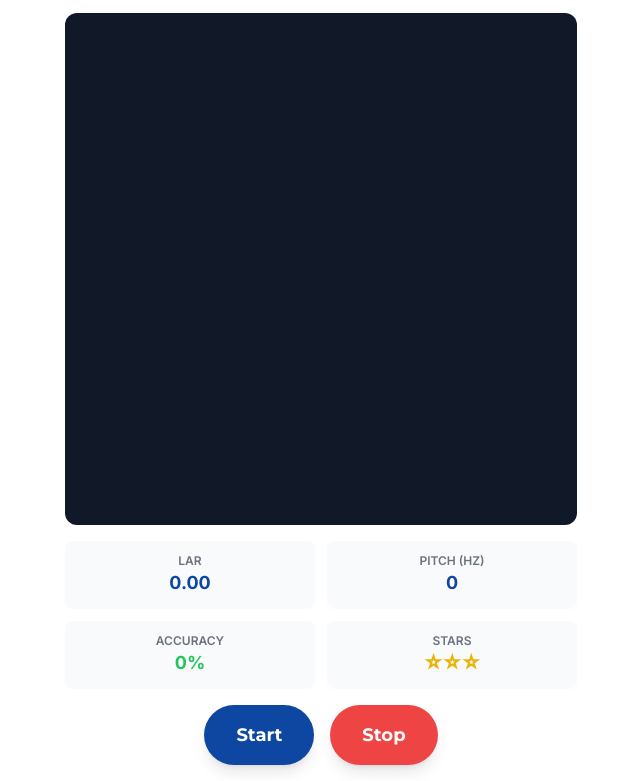
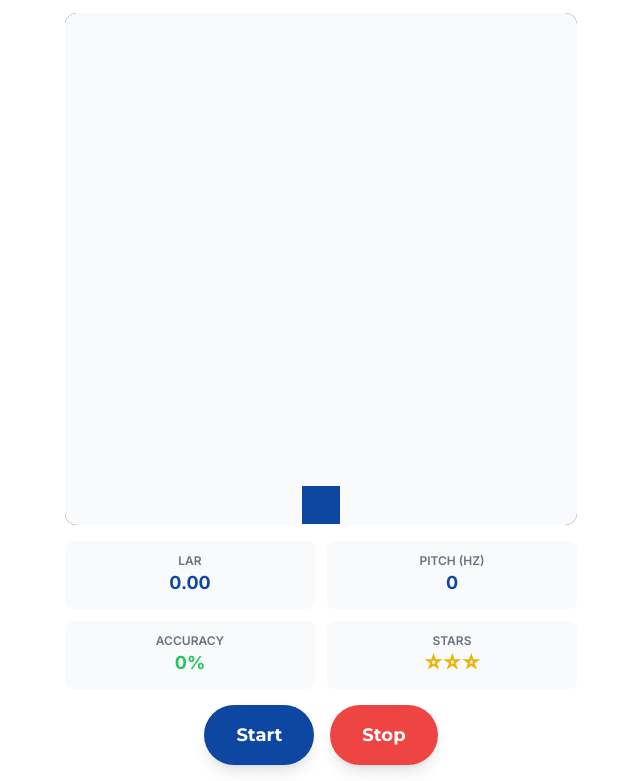
Before and after one commit to MBOEDIK/v-nada, a website built with Vite: page index.html in a window 1280 px wide. Both pictures are taken after a click on the button "Start". Shown: the part 71-852 px from the top of the page, without its empty margins (319-959 px from the left). Built offline with nearby package versions, Linux system fonts and the light colour scheme; what @mediapipe/camera_utils, @mediapipe/face_mesh would draw is missing.

Commit message:
Setup Canvas + Game Loop  Penerapan arsitektur physics state machine yang dipadukan dengan deterministic throttle dan zero-allocation loop

```diff
--- a/index.html
+++ b/index.html
@@ -21,6 +21,7 @@
       <section id="camera-view" class="relative w-full aspect-square bg-gray-900 rounded-xl overflow-hidden">
         <video id="camera-feed" class="absolute inset-0 w-full h-full object-cover" autoplay playsinline></video>
         <canvas id="overlay-canvas" class="absolute inset-0 w-full h-full"></canvas>
+        <canvas id="game-canvas" class="absolute inset-0 w-full h-full hidden"></canvas>
       </section>
 
       <section id="feedback-panel" class="grid grid-cols-2 gap-3">
--- /dev/null
+++ b/src/components/game.js
@@ -0,0 +1,285 @@
+/**
+ * game.js — VocaTone Single-Game Placeholder (GAME-01)
+ *
+ * Canvas2D game loop with throttled physics for the VocaTone
+ * audio-only training module.  A placeholder rectangle's Y-position
+ * is driven by microphone pitch input from the Web Audio API pipeline.
+ *
+ * Motion phases:
+ *   Rise  — pitch > 0: constant upward velocity
+ *   Hover — pitch stable in [fMin, fMax] ≥ 500 ms: sinusoidal drift
+ *   Fall  — pitch null/0: gravity acceleration
+ *
+ * Performance contract:
+ *   - 20 FPS cap via 50 ms time-debounce (TECH-04)
+ *   - Zero heap allocation inside the game loop (pre-allocated state)
+ *   - cancelAnimationFrame + null pointer cleanup on stop
+ */
+
+// ── Constants ───────────────────────────────────────────────────────
+
+/** Placeholder object width (px). */
+const OBJ_W = 40;
+
+/** Placeholder object height (px). */
+const OBJ_H = 40;
+
+/** Rise speed — px per frame upward (negative Y). */
+const RISE_SPEED = 2;
+
+/** Gravity acceleration — px per frame² downward. */
+const GRAVITY = 1.5;
+
+/** Terminal fall velocity — px per frame cap. */
+const MAX_FALL_SPEED = 8;
+
+/** Duration (ms) pitch must stay in target range to trigger hover. */
+const STABLE_DURATION_MS = 500;
+
+/** Minimum inter-frame interval (ms) → 20 FPS cap. */
+const FRAME_INTERVAL_MS = 50;
+
+/** Default target frequency range (Hz). */
+const DEFAULT_F_MIN = 150;
+const DEFAULT_F_MAX = 350;
+
+/** Canvas background fill colour. */
+const BG_COLOR = '#F8FAFC';
+
+/** Object fill colour (primary token). */
+const OBJ_FILL = '#0D47A1';
+
+/** Object stroke colour. */
+const OBJ_STROKE = '#FFFFFF';
+
+// ── Class ───────────────────────────────────────────────────────────
+
+class VocaToneGame {
+  /**
+   * @param {HTMLCanvasElement} canvasElement - The <canvas> to render into
+   */
+  constructor(canvasElement) {
+    this.canvas = canvasElement;
+    this.ctx = canvasElement.getContext('2d');
+
+    /** Callback that returns the current pitch in Hz (or null/0). */
+    this._pitchProvider = null;
+
+    // ── Pre-allocated per-frame state (zero GC in loop) ──────────
+    this.positionY = 0;
+    this.velocityY = 0;
+    this.fallTimer = 0;
+    this.stabilityTimer = 0;
+    this.currentPitchHz = 0;
+
+    // ── Loop control ─────────────────────────────────────────────
+    this.rafId = null;
+    this.lastFrameTime = 0;
+    this.running = false;
+
+    // ── Target frequency range (overridable) ─────────────────────
+    this.fMin = DEFAULT_F_MIN;
+    this.fMax = DEFAULT_F_MAX;
+
+    // ── Dynamic resize observer ──────────────────────────────────
+    this._resizeObserver = null;
+    this._initResize();
+  }
+
+  // ── Dynamic Resize ──────────────────────────────────────────────
+
+  _initResize() {
+    const parent = this.canvas.parentElement;
+    if (!parent) {
+      return;
+    }
+    this._resizeObserver = new ResizeObserver(() => this._syncSize());
+    this._resizeObserver.observe(parent);
+    this._syncSize();
+  }
+
+  _syncSize() {
+    const parent = this.canvas.parentElement;
+    if (!parent) {
+      return;
+    }
+    const rect = parent.getBoundingClientRect();
+    const w = Math.round(rect.width);
+    const h = Math.round(rect.height);
+    if (this.canvas.width !== w || this.canvas.height !== h) {
+      this.canvas.width = w;
+      this.canvas.height = h;
+    }
+  }
+
+  // ── Game Loop (20 FPS throttle) ─────────────────────────────────
+
+  /**
+   * Start the game loop.
+   *
+   * @param {Function} pitchProvider - Called each frame; returns Hz or null
+   */
+  startLoop(pitchProvider) {
+    if (this.running) {
+      return;
+    }
+
+    this._pitchProvider = pitchProvider || null;
+    this.running = true;
+    this.lastFrameTime = 0;
+
+    // Reset physics state — object starts at the bottom edge
+    this.positionY = this.canvas.height - OBJ_H;
+    this.velocityY = 0;
+    this.fallTimer = 0;
+    this.stabilityTimer = 0;
+
+    this.rafId = requestAnimationFrame((t) => this._loop(t));
+  }
+
+  /**
+   * Stop the loop, release the animation handle, and null references.
+   */
+  stopLoop() {
+    this.running = false;
+    if (this.rafId !== null) {
+      cancelAnimationFrame(this.rafId);
+      this.rafId = null;
+    }
+    this.lastFrameTime = 0;
+    this._pitchProvider = null;
+  }
+
+  /**
+   * Core loop — throttled to ~20 FPS via time-debounce.
+   *
+   * Throttle formula:
+   *   elapsed = timestamp - lastFrameTime
+   *   if elapsed < 50 ms → skip this frame (schedule next RAF, return)
+   *   else → process physics + render, update lastFrameTime
+   *
+   * All computation is confined to pre-allocated instance fields.
+   * No new objects, closures, or allocations are created per frame.
+   */
+  _loop(timestamp) {
+    if (!this.running) {
+      return;
+    }
+
+    // ── 50 ms time-debounce (20 FPS cap) ──────────────────────────
+    if (timestamp - this.lastFrameTime < FRAME_INTERVAL_MS) {
+      this.rafId = requestAnimationFrame((t) => this._loop(t));
+      return;
+    }
+
+    this.lastFrameTime = timestamp;
+
+    // Sample pitch from provider (reuses pre-allocated currentPitchHz)
+    this.currentPitchHz = this._pitchProvider ? this._pitchProvider() : 0;
+
+    // Physics → Render → Schedule next frame
+    this._updatePhysics();
+    this._render();
+
+    this.rafId = requestAnimationFrame((t) => this._loop(t));
+  }
+
+  // ── Physics Engine (3-Phase State Machine) ──────────────────────
+
+  /**
+   * Update positionY based on the current pitch input.
+   *
+   * Phase logic:
+   *   pitch > 0  → RISE:  velocityY = -RISE_SPEED (constant upward)
+   *   pitch = 0  → FALL:  velocityY += GRAVITY, capped at MAX_FALL_SPEED
+   *   stable ≥ 500 ms → HOVER: velocityY = 0, sinusoidal Y drift
+   *
+   * Y bounds are clamped: 0 ≤ positionY ≤ canvas.height − OBJ_H
+   */
+  _updatePhysics() {
+    const pitch = this.currentPitchHz;
+
+    if (pitch > 0) {
+      // ── RISE phase ──────────────────────────────────────────────
+      this.velocityY = -RISE_SPEED;
+      this.fallTimer = 0;
+
+      // Track stability window for hover detection
+      if (pitch >= this.fMin && pitch <= this.fMax) {
+        this.stabilityTimer += FRAME_INTERVAL_MS;
+      } else {
+        this.stabilityTimer = 0;
+      }
+    } else {
+      // ── FALL phase (gravity) ────────────────────────────────────
+      this.stabilityTimer = 0;
+      this.fallTimer++;
+      this.velocityY = Math.min(this.fallTimer * GRAVITY, MAX_FALL_SPEED);
+    }
+
+    // ── HOVER phase — sinusoidal drift when pitch stable in range ─
+    const isHovering = this.stabilityTimer >= STABLE_DURATION_MS && pitch > 0;
+    if (isHovering) {
+      this.velocityY = 0;
+      // Smooth sine oscillation via absolute time (no allocation)
+      const t = performance.now() * 0.002;
+      this.positionY += Math.sin(t) * 0.5;
+    } else {
+      this.positionY += this.velocityY;
+    }
+
+    // ── Clamp Y: 0 ≤ positionY ≤ canvas.height − OBJ_H ──────────
+    const maxY = this.canvas.height - OBJ_H;
+    if (this.positionY < 0) {
+      this.positionY = 0;
+      this.velocityY = 0;
+      this.fallTimer = 0;
+    } else if (this.positionY > maxY) {
+      this.positionY = maxY;
+      this.velocityY = 0;
+      this.fallTimer = 0;
+    }
+  }
+
+  // ── Render Pipeline ─────────────────────────────────────────────
+
+  /**
+   * Clear canvas, fill background, draw placeholder object.
+   * Called once per frame after physics update.
+   */
+  _render() {
+    const { ctx, canvas } = this;
+
+    // Clear + solid background
+    ctx.fillStyle = BG_COLOR;
+    ctx.fillRect(0, 0, canvas.width, canvas.height);
+
+    // Placeholder rectangle — centred horizontally
+    const x = (canvas.width - OBJ_W) * 0.5;
+    ctx.fillStyle = OBJ_FILL;
+    ctx.fillRect(x, this.positionY, OBJ_W, OBJ_H);
+    ctx.strokeStyle = OBJ_STROKE;
+    ctx.lineWidth = 2;
+    ctx.strokeRect(x, this.positionY, OBJ_W, OBJ_H);
+  }
+
+  // ── Public API ──────────────────────────────────────────────────
+
+  setTargetRange(fMin, fMax) {
+    this.fMin = fMin;
+    this.fMax = fMax;
+  }
+
+  /**
+   * Full teardown: stop loop + disconnect resize observer.
+   */
+  destroy() {
+    this.stopLoop();
+    if (this._resizeObserver) {
+      this._resizeObserver.disconnect();
+      this._resizeObserver = null;
+    }
+  }
+}
+
+export default VocaToneGame;
--- a/src/main.js
+++ b/src/main.js
@@ -3,6 +3,7 @@ import { initCamera, computeLipAspectRatio } from './utils/vision.js';
 import { initAudioStream, closeAudioStream, extractPitch } from './utils/audio.js';
 import { getProfile } from './utils/db.js';
 import gatekeeper, { STATES } from './utils/gatekeeper.js';
+import VocaToneGame from './components/game.js';
 
 /** Default LAR threshold for vowel /a/ (fallback when no IndexedDB profile). */
 const DEFAULT_LAR_THRESHOLD = 0.3;
@@ -31,9 +32,11 @@ const errorScreen = $('error-screen');
 const btnStart = $('btn-start');
 const btnStop = $('btn-stop');
 const cameraView = $('camera-view');
+const gameCanvas = $('game-canvas');
 
 // ── Session State ───────────────────────────────────────────────────
 let camera_controller = null;
+let game = null;
 let threshold = DEFAULT_LAR_THRESHOLD;
 let session_active = false;
 let audio_initialized = false;
@@ -180,6 +183,13 @@ function executeHardReset() {
     audio_initialized = false;
   }
 
+  // Stop VocaTone game loop
+  if (game) {
+    game.destroy();
+    game = null;
+    gameCanvas.classList.add('hidden');
+  }
+
   audio_initializing = false;
   cancelLarDebounce();
   resetNoFaceTimer();
@@ -312,6 +322,11 @@ async function startSession(user_id) {
   overlayCanvas.width = overlayCanvas.clientWidth;
   overlayCanvas.height = overlayCanvas.clientHeight;
 
+  // Start VocaTone game loop — pitch provider feeds extractPitch()
+  gameCanvas.classList.remove('hidden');
+  game = new VocaToneGame(gameCanvas);
+  game.startLoop(() => extractPitch());
+
   // State machine: IDLE → CAMERA_ACTIVE
   gatekeeper.reset();
   gatekeeper.transitionTo(STATES.CAMERA_ACTIVE);
@@ -333,6 +348,13 @@ async function startSession(user_id) {
 
 function stopSession() {
   session_active = false;
+
+  // Stop VocaTone game loop
+  if (game) {
+    game.destroy();
+    game = null;
+    gameCanvas.classList.add('hidden');
+  }
 
   if (camera_controller) {
     camera_controller.stop();
```
